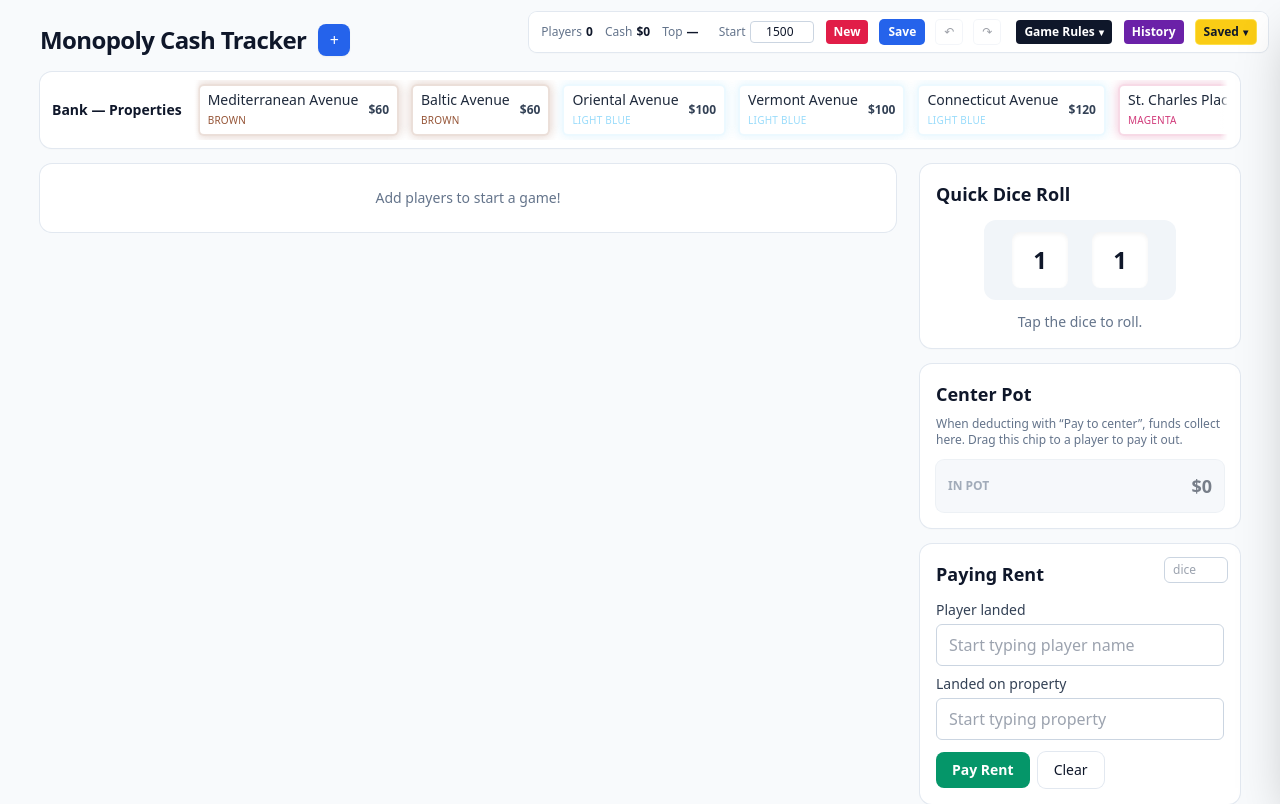
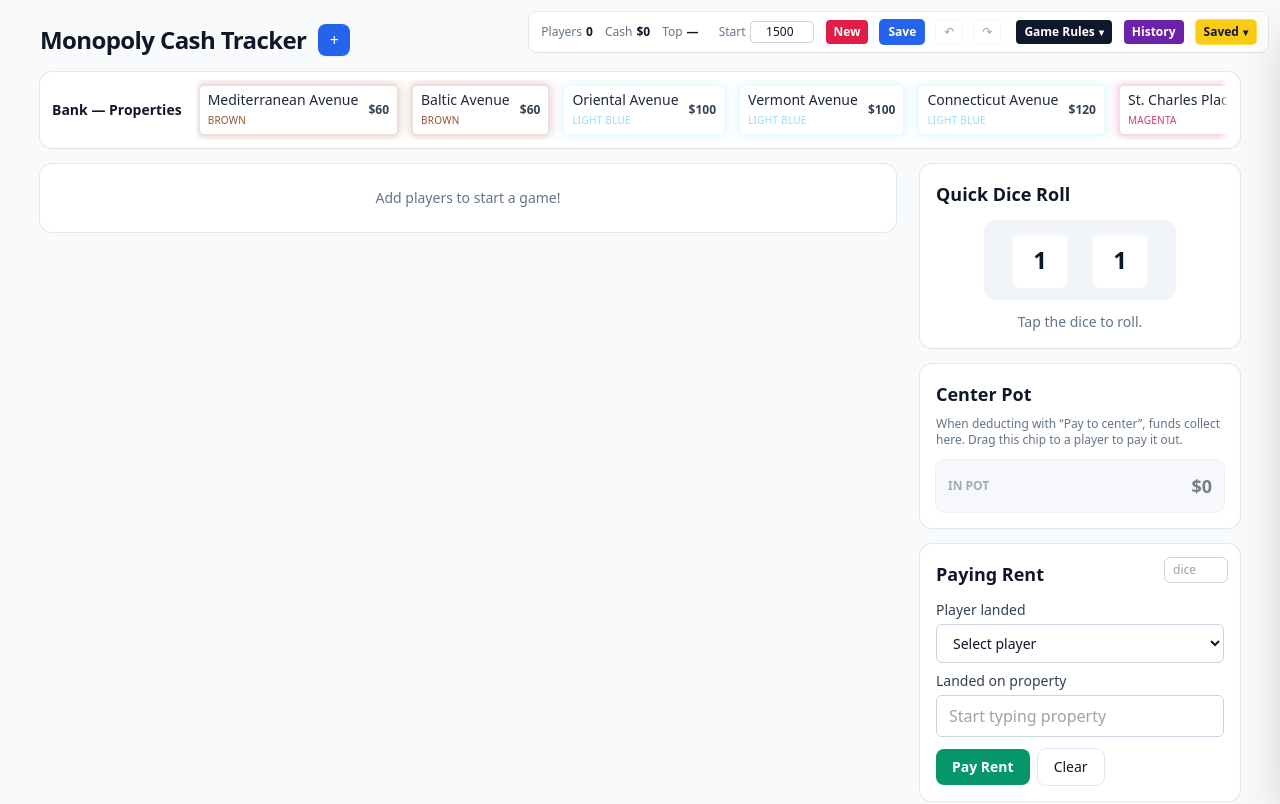
Before and after one commit to skl82/skl82.github.io, a React (Vite) app in the folder monopoly-tracker/: page / in a window 1280 px wide. Shown: the top 804 px of the page. Built offline with nearby package versions, Linux system fonts and the light colour scheme.

Commit message:
Modified player landed text box and fixed movile new game button to close menu

```diff
--- a/monopoly-tracker/src/MonopolyCashTracker.tsx
+++ b/monopoly-tracker/src/MonopolyCashTracker.tsx
@@ -982,7 +982,15 @@
                   Redo
                 </button>
               </div>
-              <button className="w-full rounded-md bg-rose-600 py-2 text-white hover:bg-rose-700" onClick={hardReset}>New Game</button>
+              <button
+                className="w-full rounded-md bg-rose-600 py-2 text-white hover:bg-rose-700"
+                onClick={() => {
+                  hardReset();
+                  setHudMenuOpen(false);
+                }}
+              >
+                New Game
+              </button>
               <button className="w-full rounded-md bg-blue-600 py-2 text-white ring-1 ring-blue-600 hover:bg-blue-700" onClick={() => { openSaveModal(); setHudMenuOpen(false); }}>Save Game</button>
               <div className="rounded-lg bg-white ring-1 ring-slate-200">
                 <div className="px-3 py-2 text-xs font-semibold uppercase text-slate-500">Saved Games</div>
@@ -1269,13 +1277,16 @@
               <div className="grid grid-cols-1 gap-2">
                 <div>
                   <label className="block text-sm font-medium text-slate-700">Player landed</label>
-                  <input list="player-names" className="mt-1 w-full rounded-md border border-slate-300 bg-white px-3 py-2" value={rentForm.playerId}
-                    onChange={(e) => setRentForm({ ...rentForm, playerId: (e.target as HTMLInputElement).value })} placeholder="Start typing player name" />
-                  <datalist id="player-names">
+                  <select
+                    className="mt-1 w-full rounded-md border border-slate-300 bg-white px-3 py-2 text-sm"
+                    value={rentForm.playerId}
+                    onChange={(e) => setRentForm({ ...rentForm, playerId: e.target.value })}
+                  >
+                    <option value="">Select player</option>
                     {players.map((p) => (
                       <option key={p.id} value={p.id}>{p.name}</option>
                     ))}
-                  </datalist>
+                  </select>
                 </div>
                 <div>
                   <label className="block text-sm font-medium text-slate-700">Landed on property</label>
```
